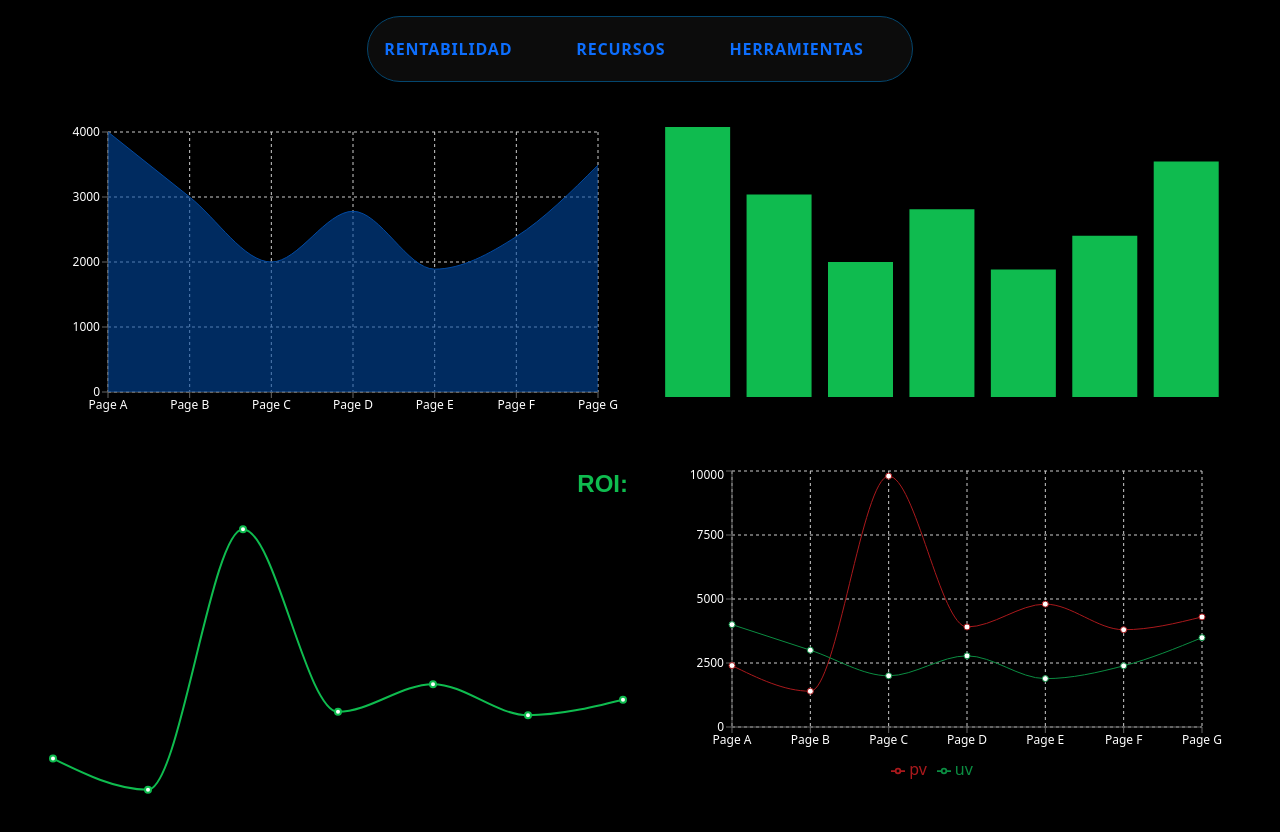
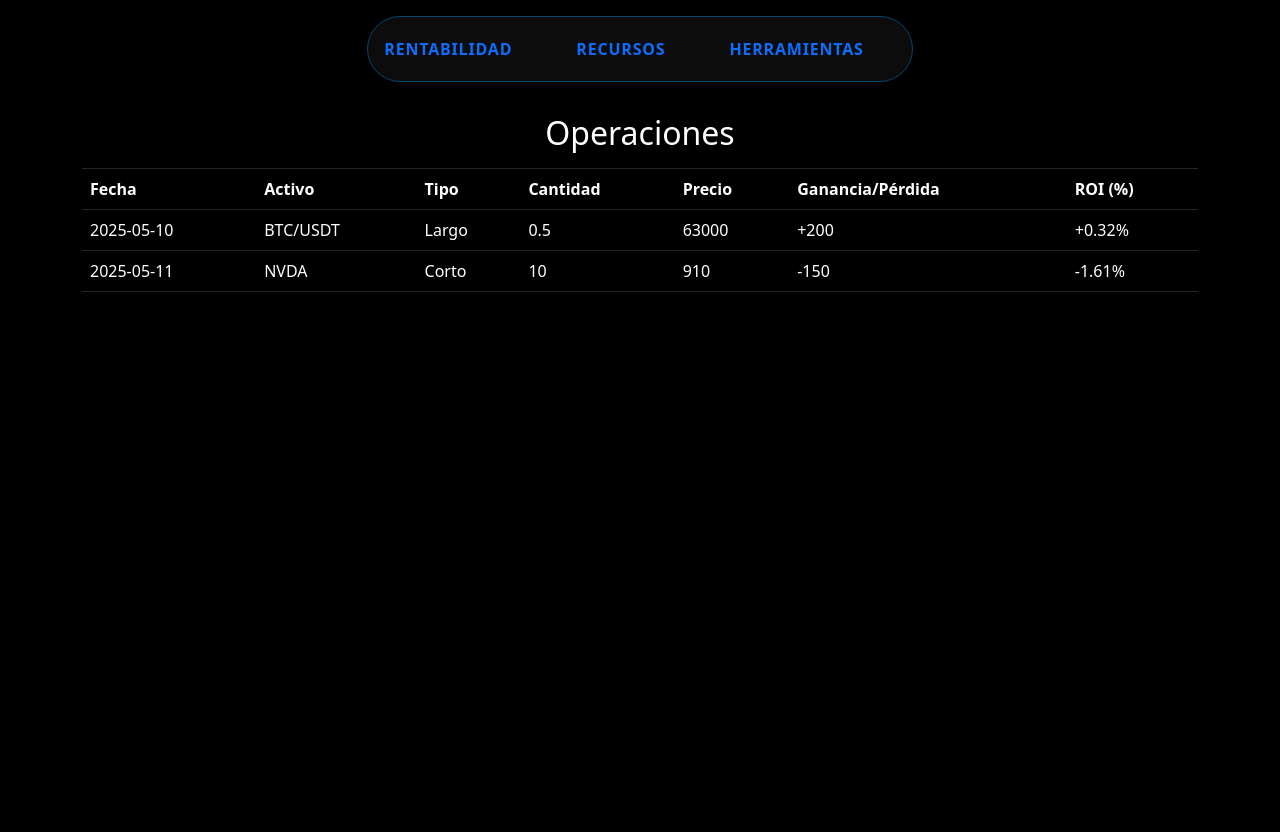
Before and after one commit to ThomasM-dev/TraderTracker, a React (Vite) app: page / in a window 1280 px wide. Shown: the top 832 px of the page. After the commit the page ends 800 px from the top, so only its background shows below. Built offline with nearby package versions, Linux system fonts and the light colour scheme.

Commit message:
feat: implement Operations screen with table layout and styling

```diff
--- a/src/App.jsx
+++ b/src/App.jsx
@@ -7,29 +7,13 @@ import RoiRent from "./components/RoiRent";
 import RentabilityLongShorts from "./components/Rentability_long_shorts";
 import "bootstrap/dist/css/bootstrap.min.css";
 import "./App.css";
+import Operations from "./screens/Operations";
 
 function App() {
   return (
     <>
       <NavBar />
-      <div className="container-fluid">
-        <Row className="m-4">
-          <Col md={6}>
-            <DailyRentability />
-          </Col>
-          <Col md={6}>
-            <RentSharesCrypto  />
-          </Col>
-        </Row>
-        <Row className="m-4">
-          <Col md={6}>
-            <RoiRent />
-          </Col>
-          <Col md={6}>
-            <RentabilityLongShorts />
-          </Col>
-        </Row>
-      </div>
+      <Operations/>
     </>
   );
 }
--- /dev/null
+++ b/src/screens/Operations/Operations.css
@@ -0,0 +1,6 @@
+.style-table th,
+.style-table td {
+  background-color: black;
+  color: white;
+  border: none;
+}
--- /dev/null
+++ b/src/screens/Operations/index.jsx
@@ -0,0 +1,48 @@
+import { Row, Table, Container } from "react-bootstrap";
+import "./Operations.css"
+const Operations = () => {
+  return (
+    <Container className="mt-3">
+      <Row>
+        <h2 className="text-center text-white mb-3">Operaciones</h2>
+      </Row>
+      <div className="table-responsive bg-black">
+        <Table striped bordered hover className="bg-black">
+          <thead className="border-0">
+            <tr className="style-table">
+              <th>Fecha</th>
+              <th>Activo</th>
+              <th>Tipo</th>
+              <th>Cantidad</th>
+              <th>Precio</th>
+              <th>Ganancia/Pérdida</th>
+              <th>ROI (%)</th>
+            </tr>
+          </thead>
+          <tbody className="style-table border-0">
+            <tr>
+              <td>2025-05-10</td>
+              <td>BTC/USDT</td>
+              <td>Largo</td>
+              <td>0.5</td>
+              <td>63000</td>
+              <td>+200</td>
+              <td>+0.32%</td>
+            </tr>
+            <tr>
+              <td>2025-05-11</td>
+              <td>NVDA</td>
+              <td>Corto</td>
+              <td>10</td>
+              <td>910</td>
+              <td>-150</td>
+              <td>-1.61%</td>
+            </tr>
+          </tbody>
+        </Table>
+      </div>
+    </Container>
+  );
+};
+
+export default Operations;
```
Also changed, not shown: src/screens/Operations.jsx (deleted, +0 -31 lines).
